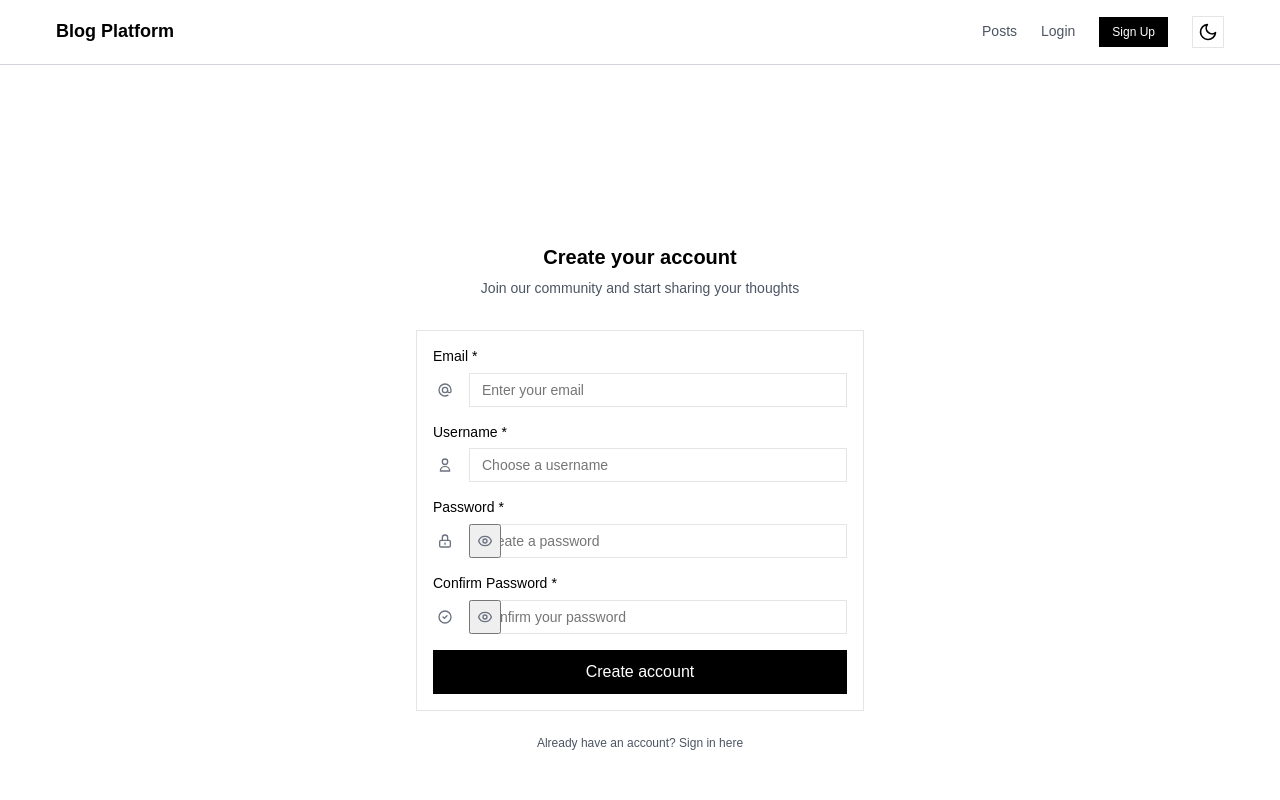
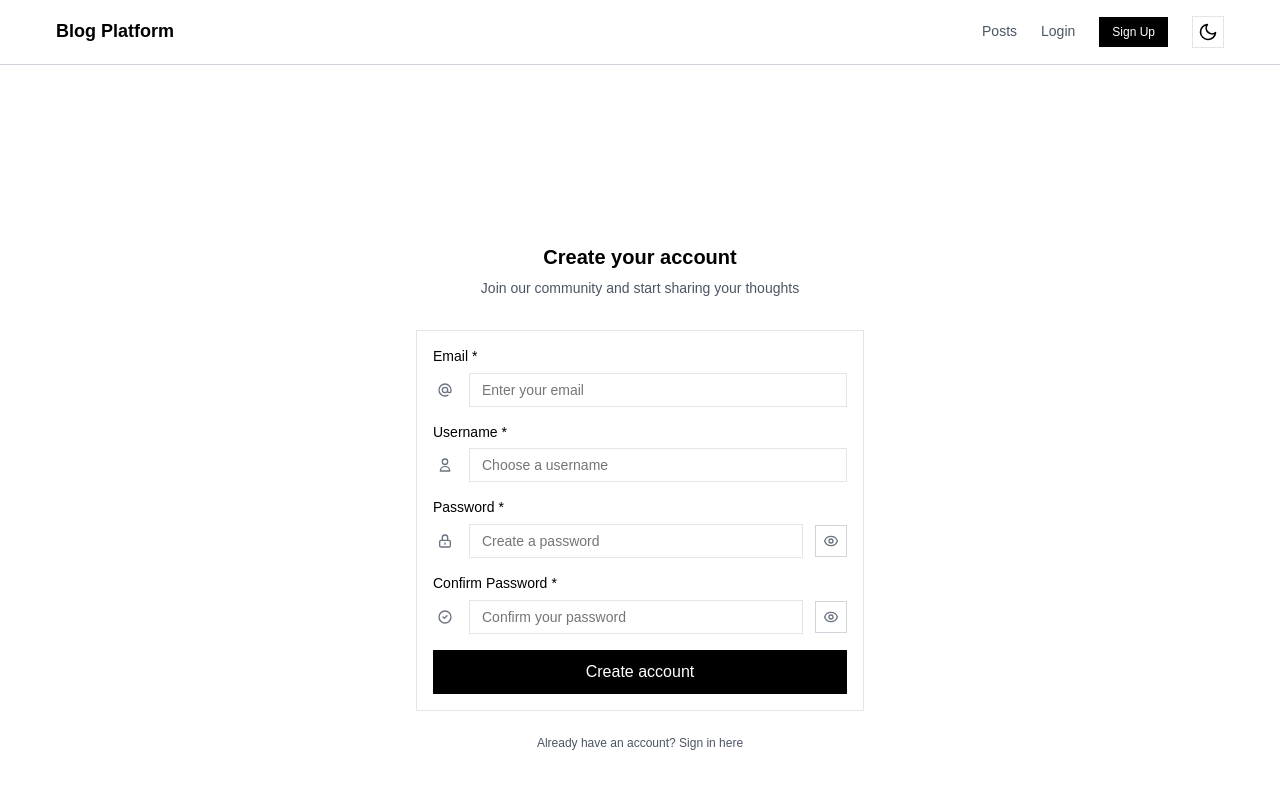
Before and after one commit to bryan-ahnlab/application, a Next.js app in the folder frontend/: page /register in a window 1280 px wide. Shown: the top 800 px of the page. Built offline with nearby package versions, Linux system fonts and the light colour scheme; no server answers.

Commit message:
Refactor password visibility toggle in login and registration pages. Updated button styles for better consistency and user experience, ensuring a more cohesive design across both forms.

```diff
--- a/frontend/src/app/login/page.tsx
+++ b/frontend/src/app/login/page.tsx
@@ -92,13 +92,14 @@ export default function LoginPage() {
                       })}
                       name="password"
                       type={showPassword ? "text" : "password"}
-                      className="form-control pr-10"
+                      className="form-control"
                       placeholder="Enter your password"
                     />
+                  </div>
                   <button
                     type="button"
                     onClick={() => setShowPassword(!showPassword)}
-                      className="absolute right-2 top-0 bottom-0 flex items-center justify-center w-8 h-full text-gray-500 hover:text-gray-700"
+                    className="flex-shrink-0 w-8 h-8 flex items-center justify-center text-gray-500 hover:text-gray-700 border border-gray-300 dark:border-gray-600 bg-white dark:bg-black"
                   >
                     {showPassword ? (
                       <svg
@@ -136,7 +137,6 @@ export default function LoginPage() {
                       </svg>
                     )}
                   </button>
-                  </div>
                 </div>
               </FormField>
 
--- a/frontend/src/app/register/page.tsx
+++ b/frontend/src/app/register/page.tsx
@@ -144,13 +144,14 @@ export default function RegisterPage() {
                       })}
                       name="password"
                       type={showPassword ? "text" : "password"}
-                      className="form-control pr-10"
+                      className="form-control"
                       placeholder="Create a password"
                     />
+                  </div>
                   <button
                     type="button"
                     onClick={() => setShowPassword(!showPassword)}
-                      className="absolute right-2 top-0 bottom-0 flex items-center justify-center w-8 h-full text-gray-500 hover:text-gray-700"
+                    className="flex-shrink-0 w-8 h-8 flex items-center justify-center text-gray-500 hover:text-gray-700 border border-gray-300 dark:border-gray-600 bg-white dark:bg-black"
                   >
                     {showPassword ? (
                       <svg
@@ -189,7 +190,6 @@ export default function RegisterPage() {
                     )}
                   </button>
                 </div>
-                </div>
               </FormField>
 
               <FormField
@@ -225,15 +225,14 @@ export default function RegisterPage() {
                       })}
                       name="confirmPassword"
                       type={showConfirmPassword ? "text" : "password"}
-                      className="form-control pr-10"
+                      className="form-control"
                       placeholder="Confirm your password"
                     />
+                  </div>
                   <button
                     type="button"
-                      onClick={() =>
-                        setShowConfirmPassword(!showConfirmPassword)
-                      }
-                      className="absolute right-2 top-0 bottom-0 flex items-center justify-center w-8 h-full text-gray-500 hover:text-gray-700"
+                    onClick={() => setShowConfirmPassword(!showConfirmPassword)}
+                    className="flex-shrink-0 w-8 h-8 flex items-center justify-center text-gray-500 hover:text-gray-700 border border-gray-300 dark:border-gray-600 bg-white dark:bg-black"
                   >
                     {showConfirmPassword ? (
                       <svg
@@ -271,7 +270,6 @@ export default function RegisterPage() {
                       </svg>
                     )}
                   </button>
-                  </div>
                 </div>
               </FormField>
 
```
Lines whose indentation alone changed are shown as unchanged.
